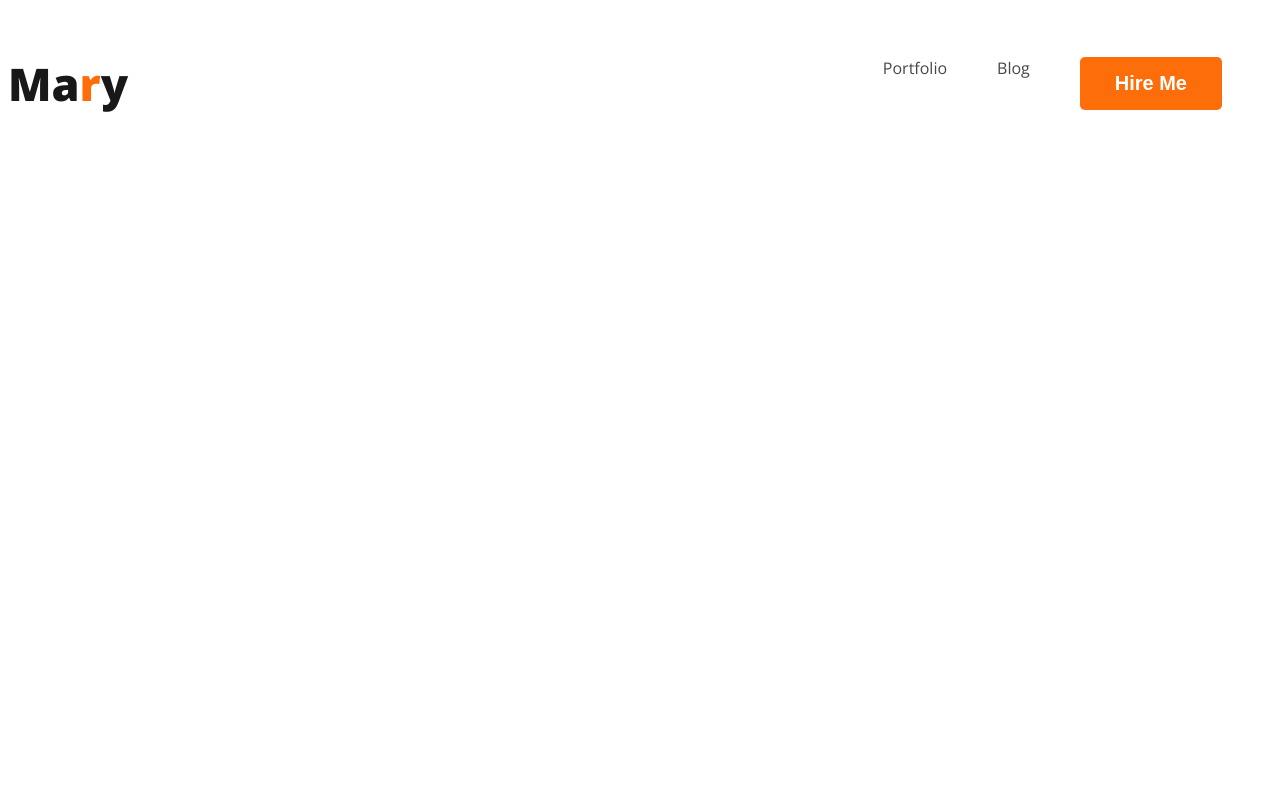
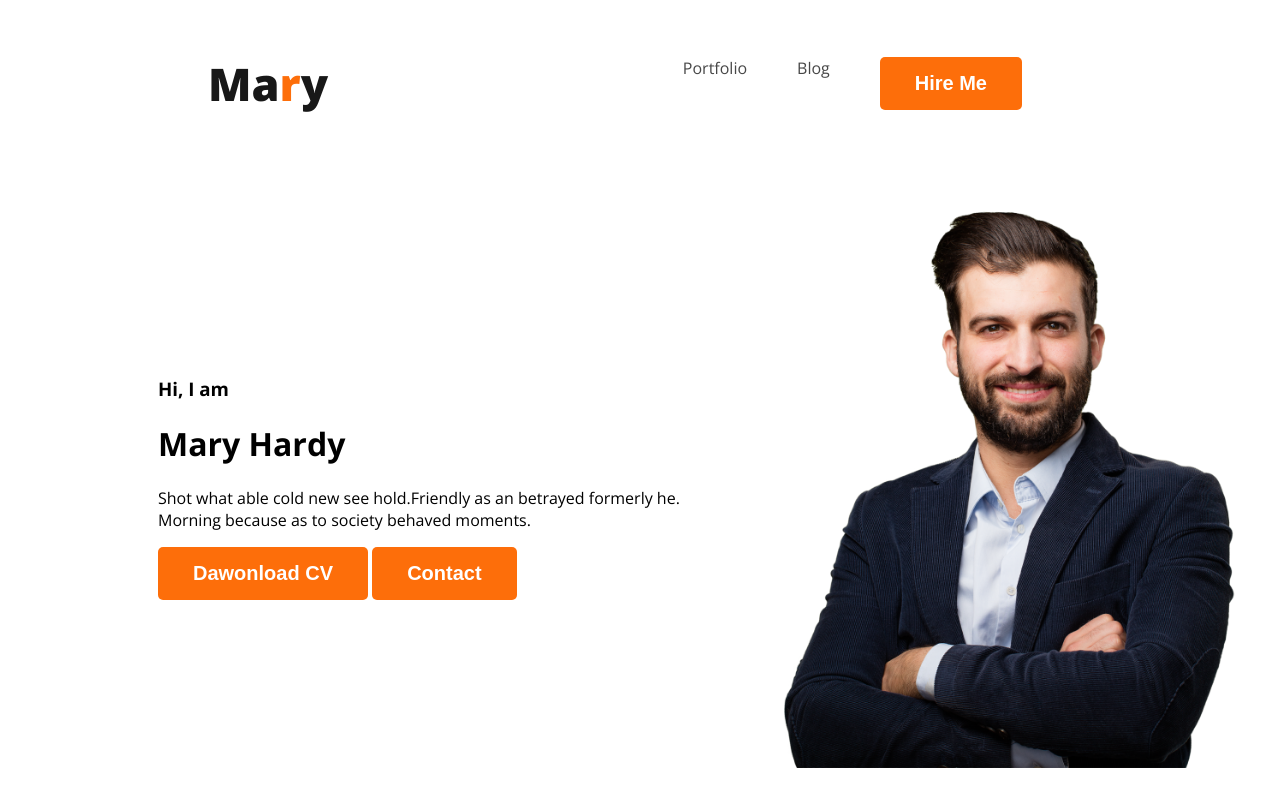
Before and after one commit to MohammadRubel98/webdeveloperportfolio, a plain HTML site: page index.html in a window 1280 px wide. Drawn offline with nearby package versions, Linux system fonts and the light colour scheme.

Commit message:
banner content added

```diff
--- a/index.html
+++ b/index.html
@@ -10,7 +10,7 @@
     <link rel="stylesheet" href="styles/portfolio.css">
 </head>
 <body>
-    <header>
+    <header class="header">
         <nav>
             <h3 class="site-taitle">Ma<span class="text-praimary">r</span>y</h3>
             <ul>
@@ -19,6 +19,16 @@
                 <li><button class="btn-praimary">Hire Me</button></li>
             </ul>
         </nav>
+        <div class="banner">
+            <div class="">
+                <h3 class="banner-greating">Hi, I  am</h3>
+                <h1 class="banner-text">Mary Hardy</h1>
+                <p>Shot what able cold new see hold.Friendly as an betrayed formerly he. Morning because as to society behaved moments.</p>
+                <button class="btn-praimary">Dawonload CV</button>
+                <button class="btn-praimary">Contact</button>
+            </div>
+            <img class="profile-picture" src="images/hardy.png" alt="">
+        </div>
 
     </header>
     <main>
--- a/styles/portfolio.css
+++ b/styles/portfolio.css
@@ -5,6 +5,7 @@ nav {
     display: flex;
     justify-content: space-between;
     align-items:center ;
+    margin: 0 200px;
 }
 .text-praimary{
     color: #FD6E0A;
@@ -37,3 +38,14 @@ nav a{
     text-decoration: none;
     color: #474747;
 }
+.header{
+    background-color: white;
+}
+.banner{
+    padding: 30px 30px 30px 150px;
+    display: flex;
+    align-items: center;
+}
+.banner .profile-picture{
+    width: 500px
+}
```
